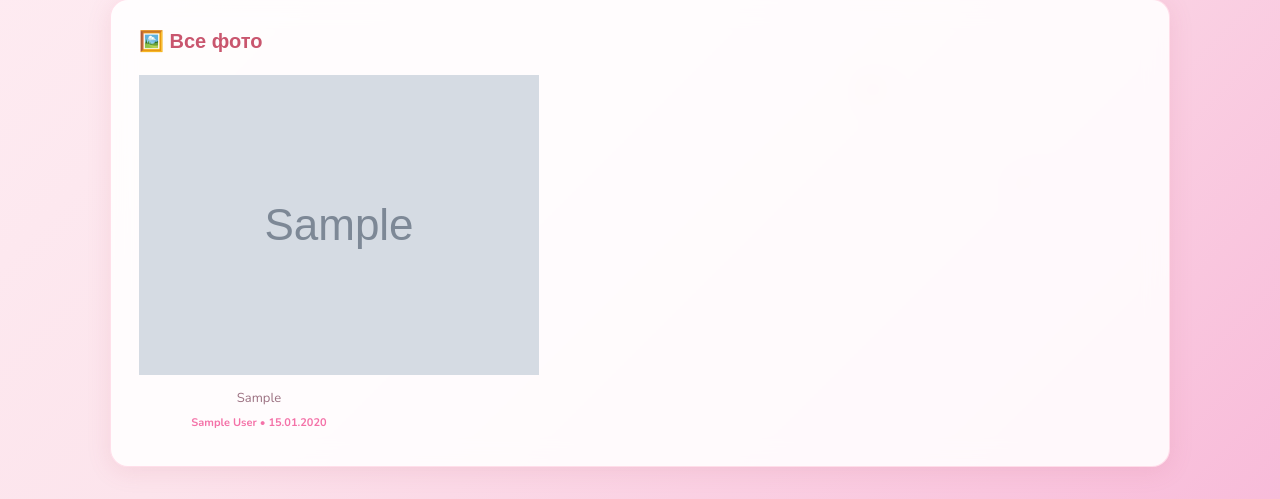
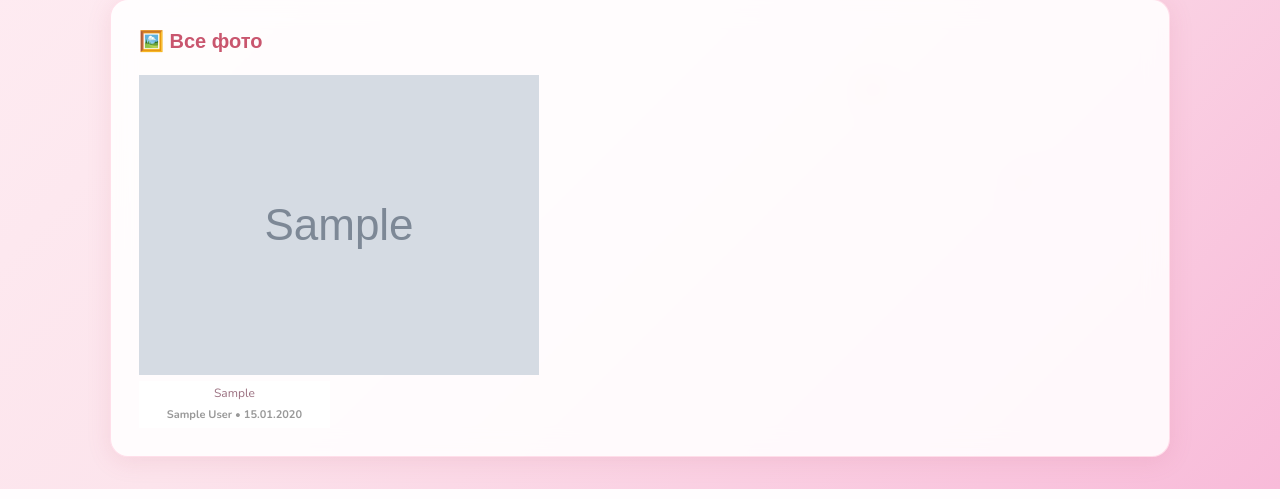
Before and after one commit to liubovtolka4eva-collab/2gether, a Flask app: page /photos in a window 1280 px wide. Shown: the part 498-997 px from the top of the page. Run offline with Flask 3, Linux system fonts and the light colour scheme; a user stored in the database is signed in; tables that the repository leaves empty hold one stand-in row (values such as "Sample post"); grey boxes marked "Sample" are stand-in pictures.

Commit message:
Update photos.html

```diff
--- a/templates/photos.html
+++ b/templates/photos.html
@@ -29,7 +29,23 @@
 </div>
 
 <style>
-.photo-item { position: relative; }
+.photo-grid {
+  display: grid;
+  grid-template-columns: repeat(auto-fill, minmax(160px, 1fr));
+  gap: 12px;
+}
+.photo-item {
+  position: relative;
+  border-radius: 12px;
+  overflow: hidden;
+  background: #f9f0f5;
+}
+.photo-item img {
+  width: 100%;
+  aspect-ratio: 1/1;
+  object-fit: cover;
+  display: block;
+}
 .photo-delete {
   position: absolute;
   top: 8px; right: 8px;
@@ -45,6 +61,17 @@
   transition: opacity 0.2s;
 }
 .photo-item:hover .photo-delete { opacity: 1; }
+.photo-caption {
+  font-size: 12px;
+  padding: 4px 8px;
+  background: rgba(255,255,255,0.92);
+}
+.photo-meta {
+  font-size: 11px;
+  color: #999;
+  padding: 2px 8px 6px;
+  background: rgba(255,255,255,0.92);
+}
 </style>
 
 <script>
```
